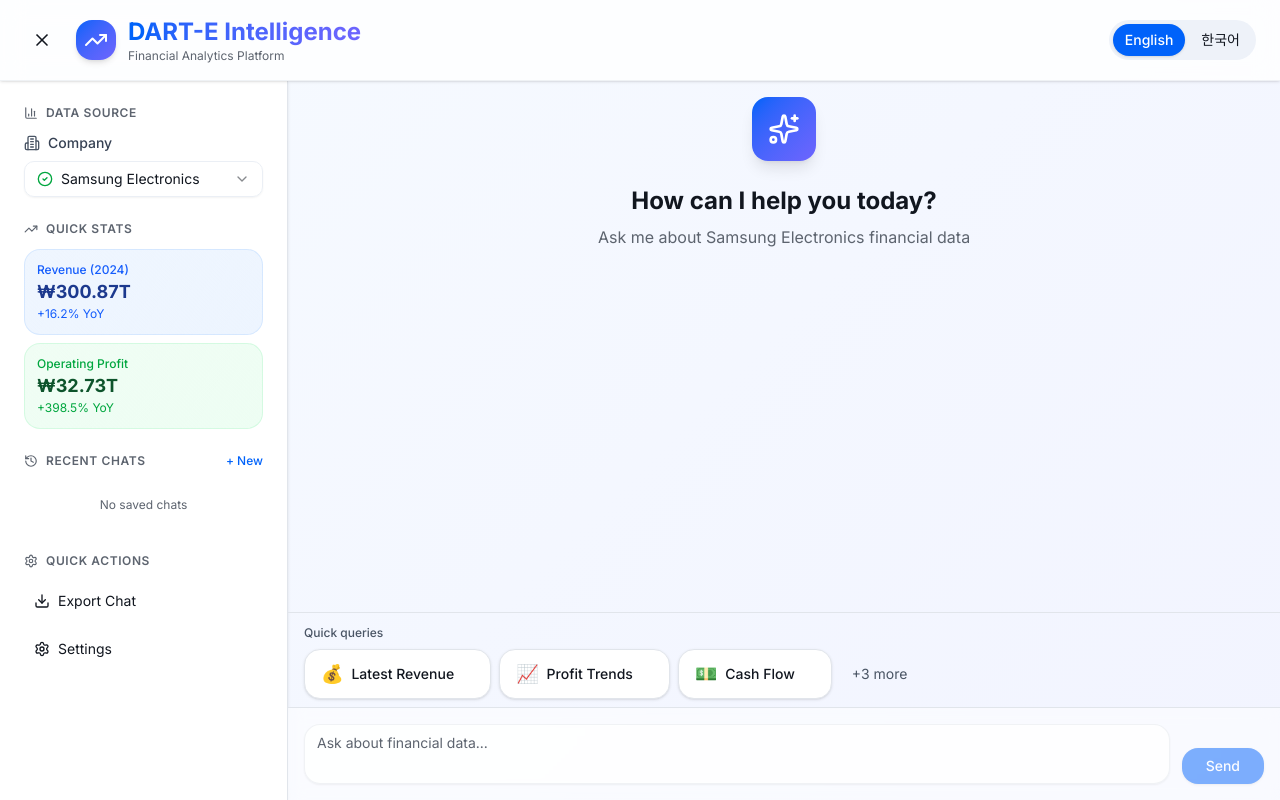
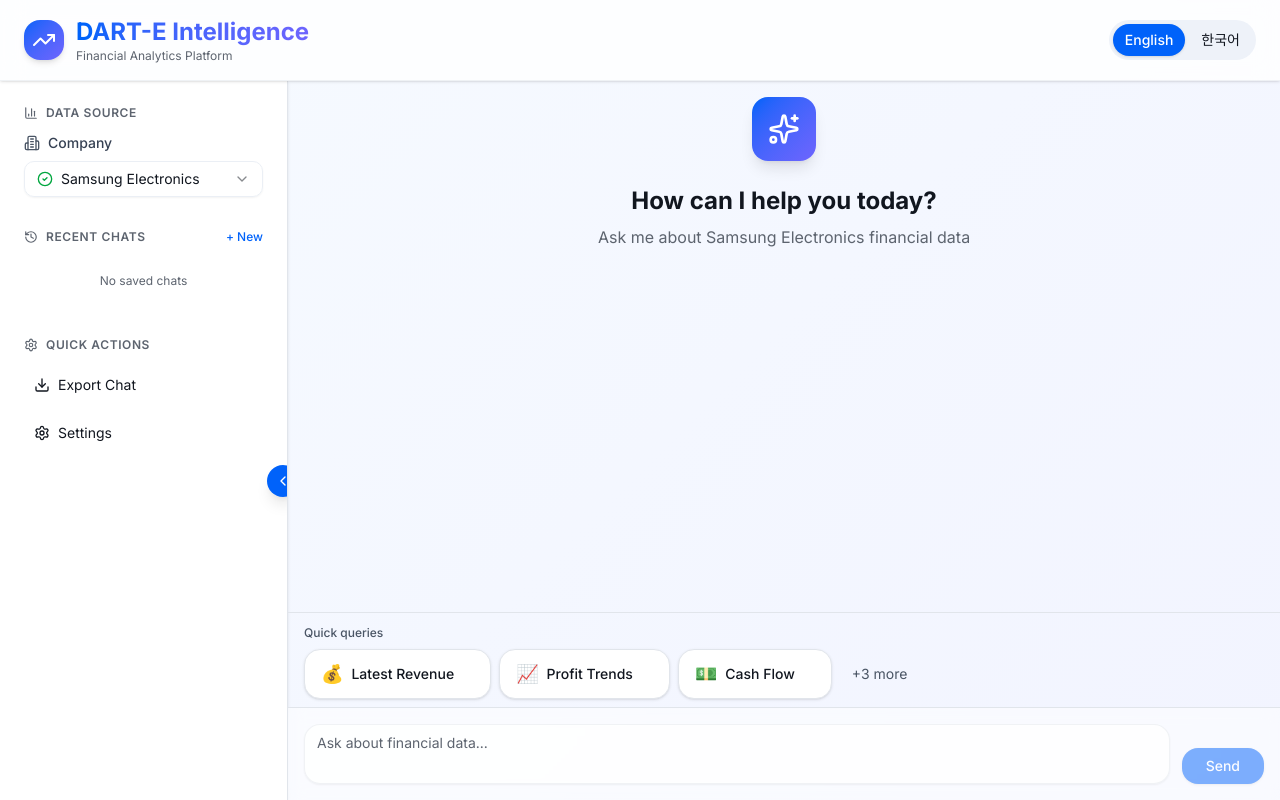
Before and after one commit to younggon0/dart-a, a Next.js app: page / in a window 1280 px wide. Built offline with nearby package versions, Linux system fonts and the light colour scheme.

Commit message:
UI improvement phase 6

```diff
--- a/app/page.tsx
+++ b/app/page.tsx
@@ -5,7 +5,7 @@
 import CompanySelector from '@/components/company/CompanySelector';
 import { SettingsModal } from '@/components/settings/SettingsModal';
 import { Button } from '@/components/ui/button';
-import { TrendingUp, Menu, X, History, BarChart3, FileText, Settings, Download, Trash2 } from 'lucide-react';
+import { TrendingUp, Menu, X, History, BarChart3, Settings, Download, Trash2, ChevronLeft, ChevronRight } from 'lucide-react';
 import { getChatHistory, deleteChatSession, formatRelativeTime, ChatSession } from '@/lib/chatHistory';
 
 export default function Home() {
@@ -62,6 +62,8 @@
   };
 
   const handleNewChat = () => {
+    console.log('Creating new chat...');
+
     // Clear messages
     setMessages([]);
     localStorage.removeItem('chatMessages');
@@ -75,8 +77,8 @@
       });
     localStorage.setItem('chatSessionId', newSessionId);
 
-    // Clear selected session
-    setSelectedSessionId(null);
+    // Trigger a special session ID to signal new chat
+    setSelectedSessionId('NEW_CHAT_' + newSessionId);
   };
 
   // Export chat functionality
@@ -110,20 +112,7 @@
     <main className="flex min-h-screen flex-col">
       <header className="bg-white/80 backdrop-blur-md border-b border-border/50 shadow-sm z-10">
         <div className="flex items-center justify-between px-6 py-4">
-          <div className="flex items-center gap-4">
-            {/* Sidebar Toggle */}
-            <button
-              onClick={() => setSidebarOpen(!sidebarOpen)}
-              className="p-2 rounded-lg hover:bg-muted transition-all duration-200 group"
-              aria-label="Toggle sidebar"
-            >
-              {sidebarOpen ? (
-                <X className="h-5 w-5 transition-transform duration-200 group-hover:rotate-90" />
-              ) : (
-                <Menu className="h-5 w-5 transition-transform duration-200 group-hover:scale-110" />
-              )}
-            </button>
-
+          <div className="flex items-center gap-3">
             {/* Logo and Title */}
             <div className="flex items-center gap-3">
               <div className="w-10 h-10 bg-gradient-to-br from-primary to-accent rounded-xl flex items-center justify-center shadow-md">
@@ -159,16 +148,16 @@
         </div>
       </header>
 
-      <div className="flex flex-1 overflow-hidden">
+      <div className="flex flex-1 overflow-hidden relative">
         {/* Collapsible Sidebar */}
         <aside
           className={`${
             sidebarOpen ? 'w-72' : 'w-0'
-          } border-r bg-white/95 backdrop-blur-sm overflow-hidden transition-all duration-300 ease-in-out shadow-sm`}
+          } border-r bg-white/95 backdrop-blur-sm overflow-hidden transition-all duration-300 ease-in-out shadow-sm relative`}
         >
           <div className={`${sidebarOpen ? 'opacity-100' : 'opacity-0'} transition-opacity duration-200 h-full overflow-y-auto`}>
             <div className="p-6">
-            <div className="space-y-6">
+            <div className="space-y-8">
               {/* Data Source Section */}
               <div>
                 <h3 className="text-xs font-semibold text-muted-foreground uppercase tracking-wider mb-3 flex items-center gap-2">
@@ -179,26 +168,6 @@
                   selectedCompany={selectedCompany || undefined}
                   onCompanyChange={setSelectedCompany}
                 />
-              </div>
-
-              {/* Quick Stats Section */}
-              <div>
-                <h3 className="text-xs font-semibold text-muted-foreground uppercase tracking-wider mb-3 flex items-center gap-2">
-                  <TrendingUp className="h-3.5 w-3.5" />
-                  Quick Stats
-                </h3>
-                <div className="space-y-2">
-                  <div className="stats-card-blue p-3 bg-gradient-to-br from-blue-50 to-blue-100/50 rounded-xl border border-blue-200/50 hover:shadow-md transition-all duration-200 cursor-pointer group">
-                    <div className="text-xs text-blue-600 dark:text-blue-400 font-medium">Revenue (2024)</div>
-                    <div className="text-lg font-bold text-blue-900 dark:text-blue-200 group-hover:scale-105 transition-transform duration-200 origin-left">₩300.87T</div>
-                    <div className="text-xs text-blue-600 dark:text-blue-400">+16.2% YoY</div>
-                  </div>
-                  <div className="stats-card-green p-3 bg-gradient-to-br from-green-50 to-green-100/50 rounded-xl border border-green-200/50 hover:shadow-md transition-all duration-200 cursor-pointer group">
-                    <div className="text-xs text-green-600 dark:text-green-400 font-medium">Operating Profit</div>
-                    <div className="text-lg font-bold text-green-900 dark:text-green-200 group-hover:scale-105 transition-transform duration-200 origin-left">₩32.73T</div>
-                    <div className="text-xs text-green-600 dark:text-green-400">+398.5% YoY</div>
-                  </div>
-                </div>
               </div>
 
               {/* Chat History Section */}
@@ -276,7 +245,31 @@
             </div>
             </div>
           </div>
+
+          {/* Sidebar Toggle Button - Floating Edge Button */}
+          <button
+            onClick={() => setSidebarOpen(!sidebarOpen)}
+            className={`absolute top-[50vh] -translate-y-1/2 -right-3 z-10 bg-primary dark:bg-primary/80 text-primary-foreground
+              rounded-full p-2 shadow-lg hover:shadow-xl transition-all duration-200 group hover:scale-110
+              ${!sidebarOpen ? 'translate-x-0' : ''}`}
+            aria-label="Toggle sidebar"
+          >
+            <ChevronLeft className="h-4 w-4 transition-transform duration-200" />
+          </button>
         </aside>
+
+        {/* Floating Toggle Button for Closed Sidebar */}
+        {!sidebarOpen && (
+          <button
+            onClick={() => setSidebarOpen(true)}
+            className="absolute left-3 top-[50vh] -translate-y-1/2 z-20 bg-primary dark:bg-primary/80 text-primary-foreground
+              rounded-full p-2 shadow-lg hover:shadow-xl transition-all duration-200 group hover:scale-110
+              animate-fade-in"
+            aria-label="Open sidebar"
+          >
+            <ChevronRight className="h-4 w-4" />
+          </button>
+        )}
 
         <div className="flex-1 overflow-hidden">
           <ChatInterface
--- a/components/chat/ChatInterface.tsx
+++ b/components/chat/ChatInterface.tsx
@@ -6,7 +6,7 @@
 import { ScrollArea } from '@/components/ui/scroll-area';
 import { Card } from '@/components/ui/card';
 import { Badge } from '@/components/ui/badge';
-import { ChevronRight, Sparkles, RefreshCw, User, Bot } from 'lucide-react';
+import { ChevronRight, Sparkles, User, Bot } from 'lucide-react';
 import { SourcePanel } from '@/components/sources/SourcePanel';
 import { SourceReference } from '@/types/source';
 import { saveChatSession, generateChatTitle, ChatSession } from '@/lib/chatHistory';
@@ -99,10 +99,27 @@
     }
   }, []);
 
-  // Handle loading a specific session
+  // Handle loading a specific session or creating new chat
   useEffect(() => {
     if (loadSessionId) {
       console.log('ChatInterface loading session:', loadSessionId);
+
+      // Check if this is a new chat signal
+      if (loadSessionId.startsWith('NEW_CHAT_')) {
+        const newSessionId = loadSessionId.replace('NEW_CHAT_', '');
+        console.log('Creating new chat with ID:', newSessionId);
+
+        // Clear everything
+        setMessages([]);
+        setSessionId(newSessionId);
+        setInput('');
+        setShowAllQueries(false);
+        localStorage.setItem('chatSessionId', newSessionId);
+        localStorage.removeItem('chatMessages');
+        return;
+      }
+
+      // Otherwise load existing session
       const history = localStorage.getItem('chatHistory');
       if (history) {
         try {
@@ -411,16 +428,6 @@
         </div>
       </form>
 
-      {/* Floating Action Button for Clear Chat */}
-      {messages.length > 0 && (
-        <button
-          onClick={handleClearChat}
-          className="absolute bottom-32 right-6 p-2.5 bg-destructive hover:bg-destructive/90 text-white rounded-full shadow-lg hover:shadow-xl transition-all duration-200 group"
-          title="Clear Chat"
-        >
-          <RefreshCw className="h-4 w-4 group-hover:rotate-180 transition-transform duration-300" />
-        </button>
-      )}
     </div>
   );
 }
```
